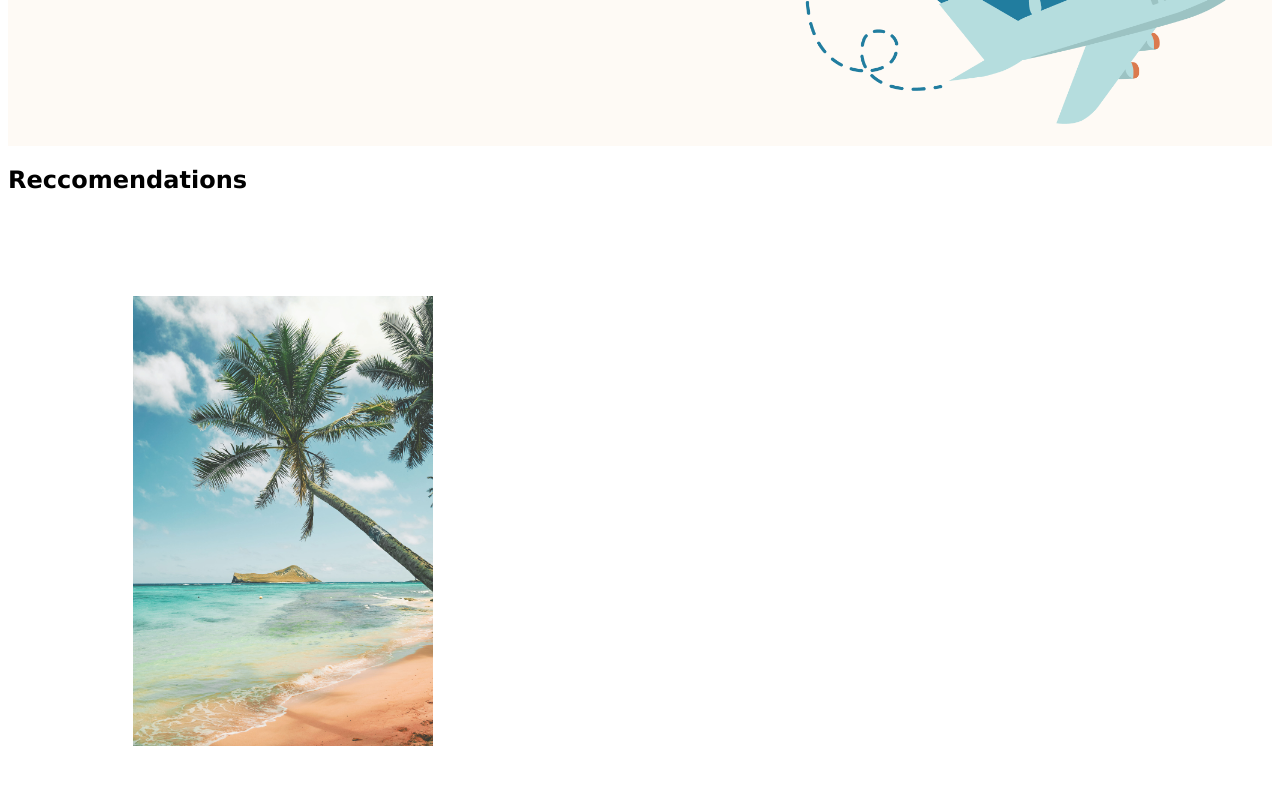
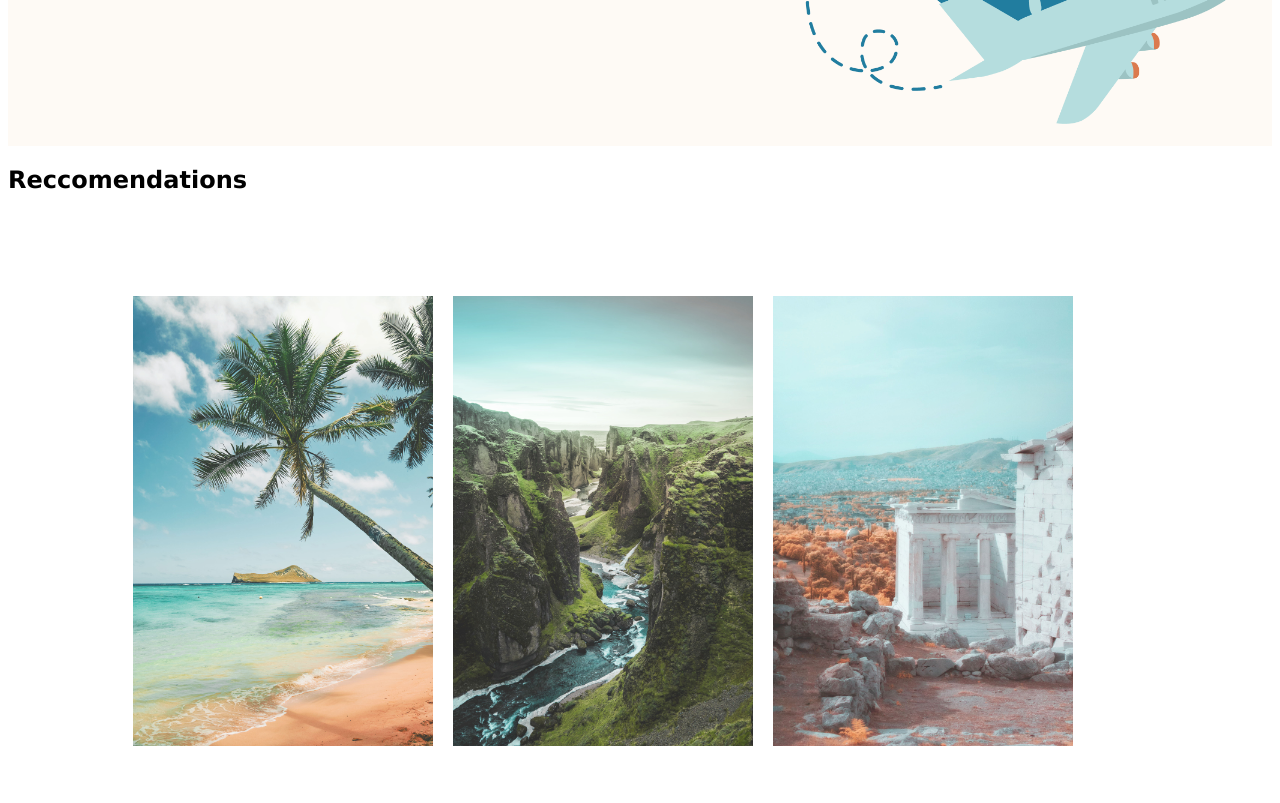
Before and after one commit to jiachen88/Travel-site-Project, a plain HTML site: page index.html in a window 1280 px wide. Shown: the part 349-1152 px from the top of the page. Drawn offline with Linux system fonts and the light colour scheme.

Commit message:
updated reccomendations

```diff
--- a/index.html
+++ b/index.html
@@ -34,10 +34,10 @@
     <main class="main-content">
         <a class="main-content__hawaii" href="./Pages/hawaii.html"><img src="./Assets/Images/hawaii.jpg"
                 alt="A picture of Hawaii"></a>
-        <a class="main-content__iceland" href="./Pages/iceland.html"></a>
-        <a class="maincontent__greece" href="./Pages/greece.html">
-        </a>
-    </main>
+        <a class="main-content__iceland" href="./Pages/iceland.html"><img src="./Assets/Images/iceland.jpg"
+                alt="A picture of Iceland"></a>
+        <a class="maincontent__greece" href="./Pages/greece.html"><img src="./Assets/Images/greece.jpg"
+                alt="A picture of Greece"></a>
 
 </body>
 
```
